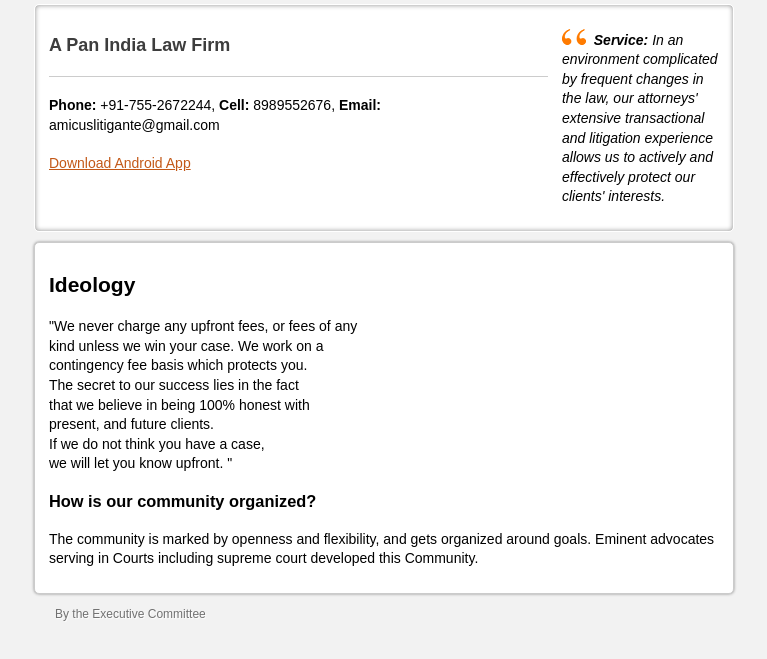
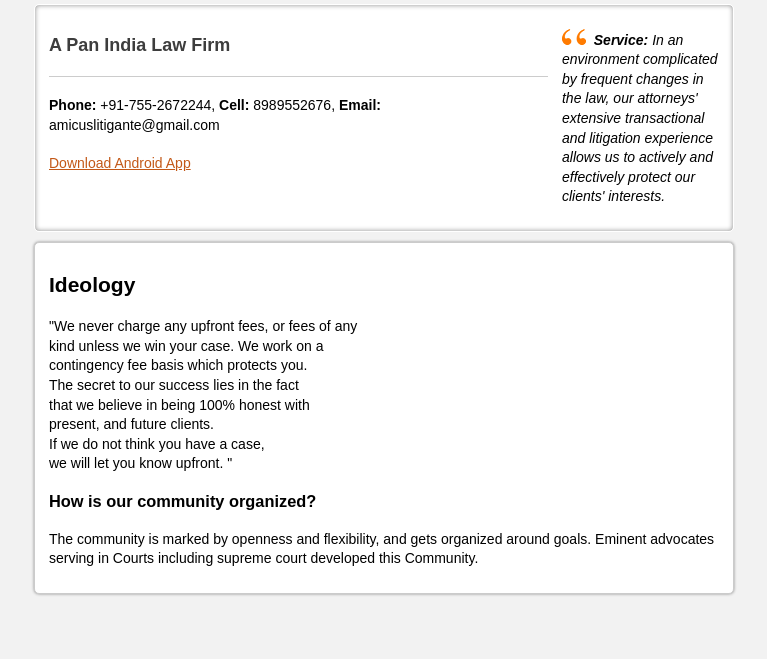
Before and after one commit to amicuslitigante/amicuslitigante.github.io, a plain HTML site: page index.html in a window 1280 px wide. Shown: the part 184-843 px from the top of the page, without its empty margins (256-1023 px from the left). Drawn offline with Linux system fonts and the light colour scheme.

Commit message:
Update index.html

```diff
--- a/index.html
+++ b/index.html
@@ -82,7 +82,7 @@ effectively protect our clients' interests.
 
     <footer class="footer clearfix">
       		<div class="copyright">
-			By the Executive Committee
+
 		</div>
       		<nav class="menu_bottom">
 
```
